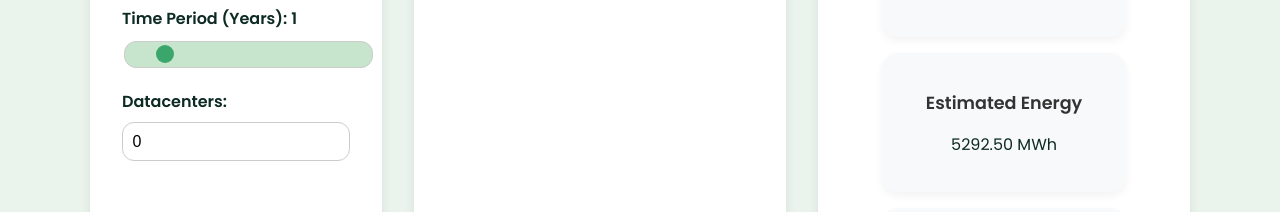
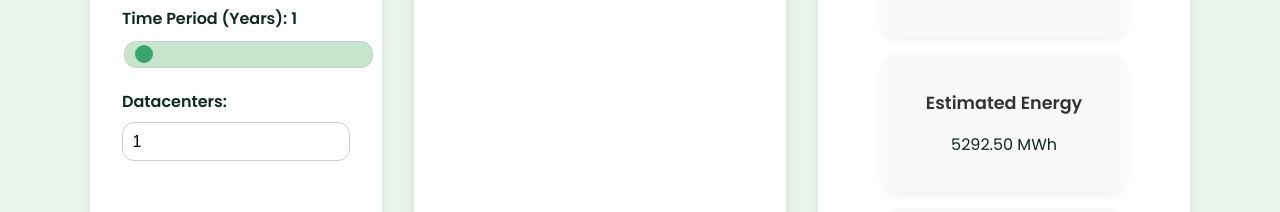
Before and after one commit to daver12345/lmc-ai-env-website, a React app: page / in a window 1280 px wide. Shown: the part 1331-1543 px from the top of the page. Built offline with nearby package versions, Linux system fonts and the light colour scheme.

Commit message:
Fixed min stats values

```diff
--- a/src/App.js
+++ b/src/App.js
@@ -14,7 +14,7 @@ function App() {
   const [dailyQueries, setDailyQueries] = useState(5);
   const [dailyUsers, setDailyUsers] = useState(1000000);
   const [timePeriod, setTimePeriod] = useState(1);
-  const [datacenters, setDatacenters] = useState(0);
+  const [datacenters, setDatacenters] = useState(1);
   const [showSidebar, setShowSidebar] = useState(true);
 
   return (
--- a/src/components/Sidebar.js
+++ b/src/components/Sidebar.js
@@ -22,19 +22,19 @@ function Sidebar({
       </div>
       <div className="field">
         <label>Daily Queries:</label>
-        <input type="number" min="0" value={dailyQueries} onChange={(e) => setDailyQueries(e.target.value)} />
+        <input type="number" min="1" value={dailyQueries} onChange={(e) => setDailyQueries(e.target.value)} />
       </div>
       <div className="field">
         <label>Daily Users:</label>
-        <input type="number" min="0" value={dailyUsers} onChange={(e) => setDailyUsers(e.target.value)} />
+        <input type="number" min="1" value={dailyUsers} onChange={(e) => setDailyUsers(e.target.value)} />
       </div>
       <div className="field">
         <label>Time Period (Years): {timePeriod}</label>
-        <input type="range" min="0" max="10" step="1" value={timePeriod} onChange={(e) => setTimePeriod(e.target.value)} />
+        <input type="range" min="1" max="10" step="1" value={timePeriod} onChange={(e) => setTimePeriod(e.target.value)} />
       </div>
       <div className="field">
         <label>Datacenters:</label>
-        <input type="number" min="0" value={datacenters} onChange={(e) => setDatacenters(e.target.value)} />
+        <input type="number" min="1" value={datacenters} onChange={(e) => setDatacenters(e.target.value)} />
       </div>
     </aside>
   );
```
